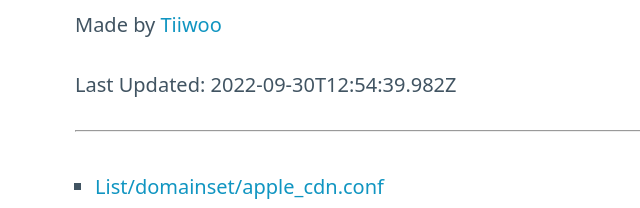
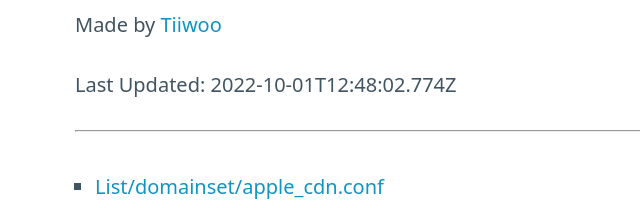
Before and after one commit to tiiwoo/proxy-rules, a website: page index.html in a window 1280 px wide. Shown: the part 150-358 px from the top of the page, 0-640 px from the left. Drawn offline with nearby package versions, Linux system fonts and the light colour scheme.

Commit message:
deploy: bb8d5de8fe17cf54fc161dfb8ca04989c2f417e4

```diff
--- a/index.html
+++ b/index.html
@@ -24,7 +24,7 @@
     <main class="container">
       <h1>Rulesets For Surge</h1>
       <p>Made by <a href="https://tiiwoo.moe">Tiiwoo</a></p>
-      <p>Last Updated: 2022-09-30T12:54:39.982Z</p>
+      <p>Last Updated: 2022-10-01T12:48:02.774Z</p>
       <hr>
       <br>
       <ul>
```
Also changed, not shown: 1 other file.
